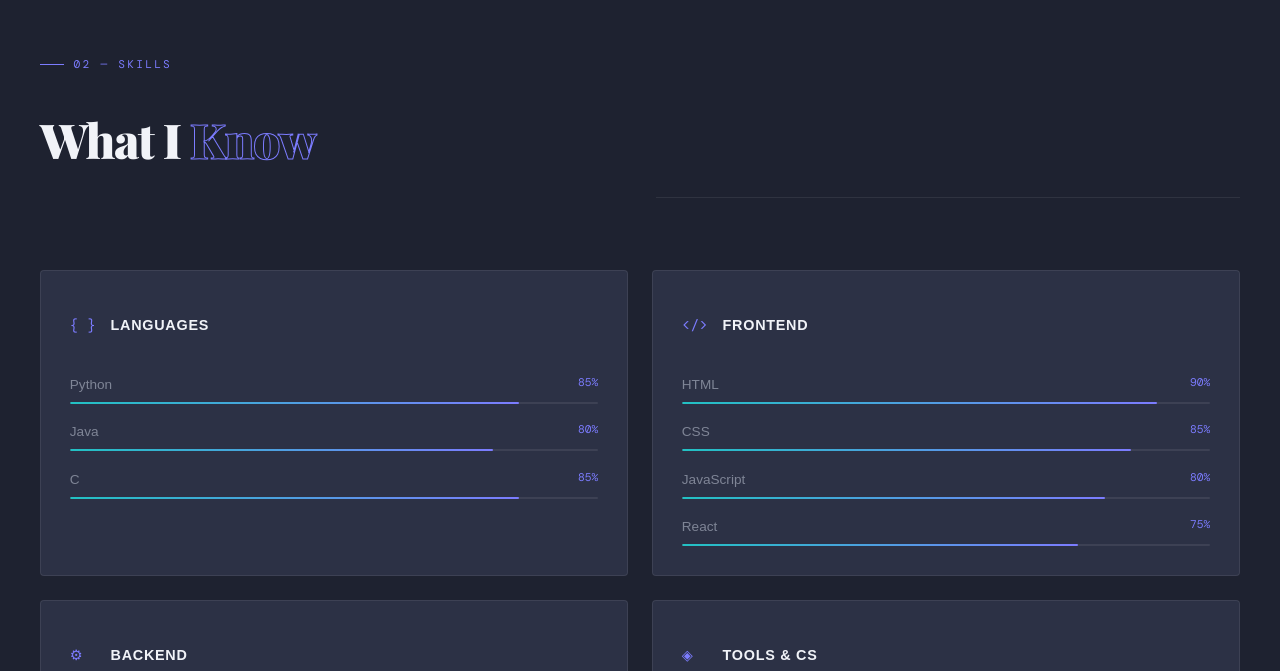
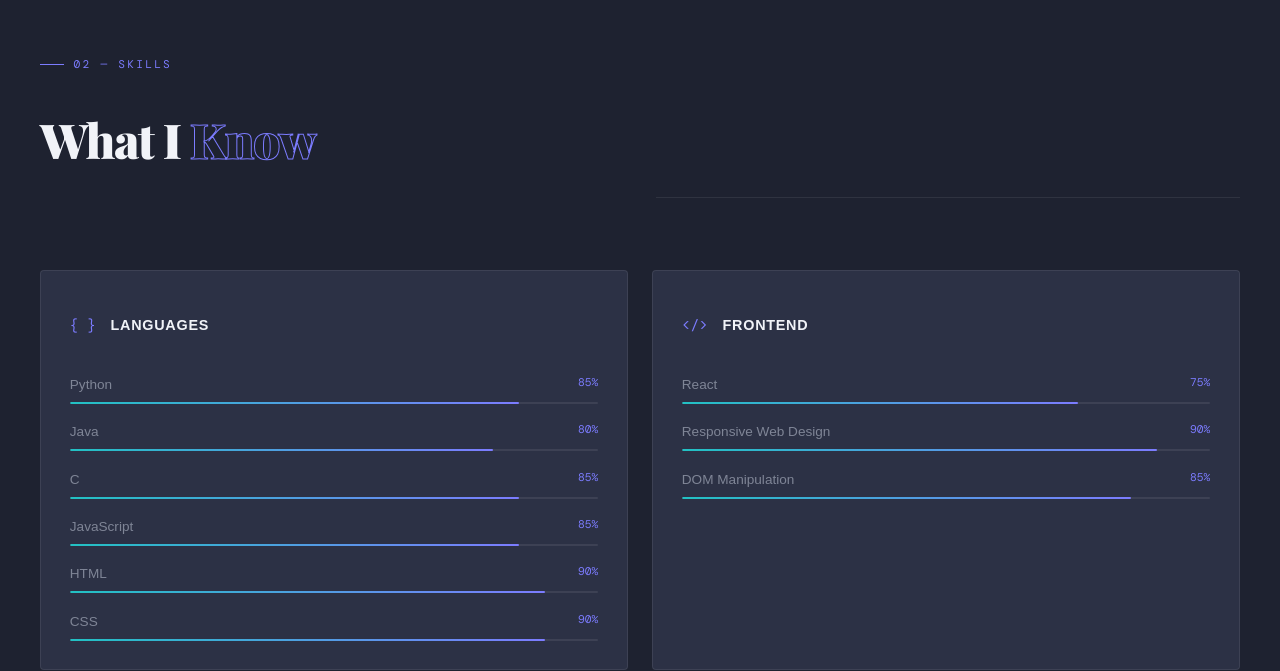
Before and after one commit to Taru-Sharma0503/Taru-s-Portfolio, a React (Vite) app: page / in a window 1280 px wide. Shown: the part 2129-2800 px from the top of the page. Built offline with nearby package versions, Linux system fonts and the light colour scheme; a web font is replaced by a local one.

Commit message:
Updated details

```diff
--- a/src/components/About.jsx
+++ b/src/components/About.jsx
@@ -5,7 +5,7 @@ const stats = [
   { value: '2+', label: 'Internships'    },
   { value: '3+', label: 'Projects Built' },
   { value: '2+', label: 'Hackathons' },
-  { value: '100+', label: 'Leetcode problems solved' },
+  { value: '300+', label: 'Leetcode problems solved' },
 ];
 
 const GitHubIcon = () => (
--- a/src/components/Education.jsx
+++ b/src/components/Education.jsx
@@ -7,7 +7,7 @@ const education = [
     institution: 'Krishna Institute of Engineering Technology (KIET)',
     location: 'Ghaziabad, UP',
     period: '2025 – 2029',
-    grade: 'CGPA: 9.18',
+    grade: 'CGPA: 8.96',
     current: true,
     icon: '🎓',
   },
--- a/src/components/Projects.jsx
+++ b/src/components/Projects.jsx
@@ -6,18 +6,19 @@ const projects = [
   {
     number: "01",
     title: "StudyMate",
-    subtitle: "Student Companion Website",
+    subtitle: "AI Student Companion Website",
     description:
-      "Developed a responsive student productivity web application using React, designed to streamline academic workflows. Implemented features like task management, study tracking, and resource organization with a focus on intuitive UI/UX.",
-    stack: ["HTML", "CSS", "JavaScript","React"],
+      "Developed a responsive student productivity web application using React, designed to streamline academic workflows. Implemented features like task management, AI assisstant, and resource organization with a focus on intuitive UI/UX.",
+    stack: ["React","Node.js", "Express.js", "MongoDB","JWT","Gemini API"],
     highlights: [
-      "Developed a student productivity web app using React to manage tasks, study schedules, and academic resources.",
-      "Implemented authentication and protected routes for secure user access.",
-      "Designed a clean and intuitive UI/UX focused on usability and structured workflows.",
+      "Engineered a full-stack study management web application with complete CRUD functionality for notes and tasks, using React on the frontend and Node.js/Express.js/MongoDB on the backend.",
+      "Implemented secure JWT-based authentication and protected routes to safeguard user data and restrict unauthorized access.",
+      "Integrated Google’s Gemini API to build an AI-powered study assistant that answers academic queries in real time",
+      "Added file upload support and deployed the application in production, hosting the frontend on Vercel and the backend on Render."
     ],
     accent: "#4ade80",
     icon: "🍽",
-    projectLink: "https://github.com/Taru-Sharma0503/StudyMate-Student-Companion",
+    projectLink: "https://studymate-umber-eta.vercel.app/",
   },
   {
     number: "02",
--- a/src/components/Skills.jsx
+++ b/src/components/Skills.jsx
@@ -1,55 +1,60 @@
-import { useState } from 'react';
-import SectionWrapper from './SectionWrapper';
-import './Skills.css';
+import { useState } from "react";
+import SectionWrapper from "./SectionWrapper";
+import "./Skills.css";
 
 const skillGroups = [
   {
-    category: 'Languages',
-    icon: '{ }',
+    category: "Languages",
+    icon: "{ }",
     skills: [
-      { name: 'Python',     level: 85 },
-      { name: 'Java',       level: 80 },
-      { name: 'C',          level: 85 },
+      { name: "Python", level: 85 },
+      { name: "Java", level: 80 },
+      { name: "C", level: 85 },
+      { name: "JavaScript", level: 85 },
+      { name: "HTML", level: 90 },
+      { name: "CSS", level: 90 },
     ],
   },
   {
-    category: 'Frontend',
-    icon: '</>',
+    category: "Frontend",
+    icon: "</>",
     skills: [
-      { name: 'HTML',       level: 90 },
-      { name: 'CSS',        level: 85 },
-      { name: 'JavaScript', level: 80 },
-      { name: 'React', level: 75 },
+      { name: "React", level: 75 },
+      { name: "Responsive Web Design", level: 90 },
+      { name: "DOM Manipulation", level: 85 },
     ],
   },
   {
-    category: 'Backend',
-    icon: '⚙',
+    category: "Backend",
+    icon: "⚙",
     skills: [
-      { name: 'Node.js', level: 85 },
-      { name: 'Express', level: 80 },
-      { name: 'MongoDB', level: 75 },
+      { name: "Node.js", level: 85 },
+      { name: "Express", level: 80 },
+      { name: "MongoDB", level: 75 },
+      { name: "JWT Authentication", level: 90 },
     ],
   },
   {
-    category: 'Tools & CS',
-    icon: '◈',
+    category: "Tools & CS",
+    icon: "◈",
     skills: [
-      { name: 'Git / GitHub', level: 85 },
-      { name: 'VS Code',      level: 90 },
-      { name: 'OOP',          level: 80 },
-      { name: 'DSA',    level: 70 },
+      { name: "Git / GitHub", level: 85 },
+      { name: "VS Code", level: 90 },
+      { name: "Vercel", level: 90 },
+      { name: "Render", level: 90 },
+      { name: "OOP", level: 80 },
+      { name: "DSA", level: 70 },
     ],
   },
 ];
 
 const softSkills = [
-  'Communication',
-  'Problem-Solving',
-  'Teamwork',
-  'Public Speaking',
-  'Anchoring',
-  'Debate',
+  "Communication",
+  "Problem-Solving",
+  "Teamwork",
+  "Public Speaking",
+  "Anchoring",
+  "Debate",
 ];
 
 export default function Skills() {
@@ -60,14 +65,20 @@ export default function Skills() {
       <div className="section-heading">
         <div className="section-heading-left">
           <p className="section-label">02 — Skills</p>
-          <h2 className="section-title">What I <em>Know</em></h2>
+          <h2 className="section-title">
+            What I <em>Know</em>
+          </h2>
         </div>
         <div className="section-line" />
       </div>
 
       <div className="skills-grid">
         {skillGroups.map((group, gi) => (
-          <div key={group.category} className="skill-group" style={{ animationDelay: `${gi * 0.1}s` }}>
+          <div
+            key={group.category}
+            className="skill-group"
+            style={{ animationDelay: `${gi * 0.1}s` }}
+          >
             <div className="skill-group-header">
               <span className="skill-group-icon">{group.icon}</span>
               <h3 className="skill-group-title">{group.category}</h3>
@@ -78,7 +89,7 @@ export default function Skills() {
                 return (
                   <div
                     key={skill.name}
-                    className={`skill-bar-wrap${hoveredSkill === key ? ' hovered' : ''}`}
+                    className={`skill-bar-wrap${hoveredSkill === key ? " hovered" : ""}`}
                     onMouseEnter={() => setHoveredSkill(key)}
                     onMouseLeave={() => setHoveredSkill(null)}
                   >
@@ -90,7 +101,7 @@ export default function Skills() {
                       <div
                         className="skill-fill"
                         style={{
-                          '--pct': `${skill.level}%`,
+                          "--pct": `${skill.level}%`,
                           animationDelay: `${(gi + si) * 0.12}s`,
                         }}
                       />
@@ -108,7 +119,11 @@ export default function Skills() {
         <p className="soft-skills-label">Soft Skills</p>
         <div className="soft-skills-list">
           {softSkills.map((s, i) => (
-            <span key={s} className="soft-tag" style={{ animationDelay: `${i * 0.08}s` }}>
+            <span
+              key={s}
+              className="soft-tag"
+              style={{ animationDelay: `${i * 0.08}s` }}
+            >
               <span className="soft-tag-dot" />
               {s}
             </span>
```
